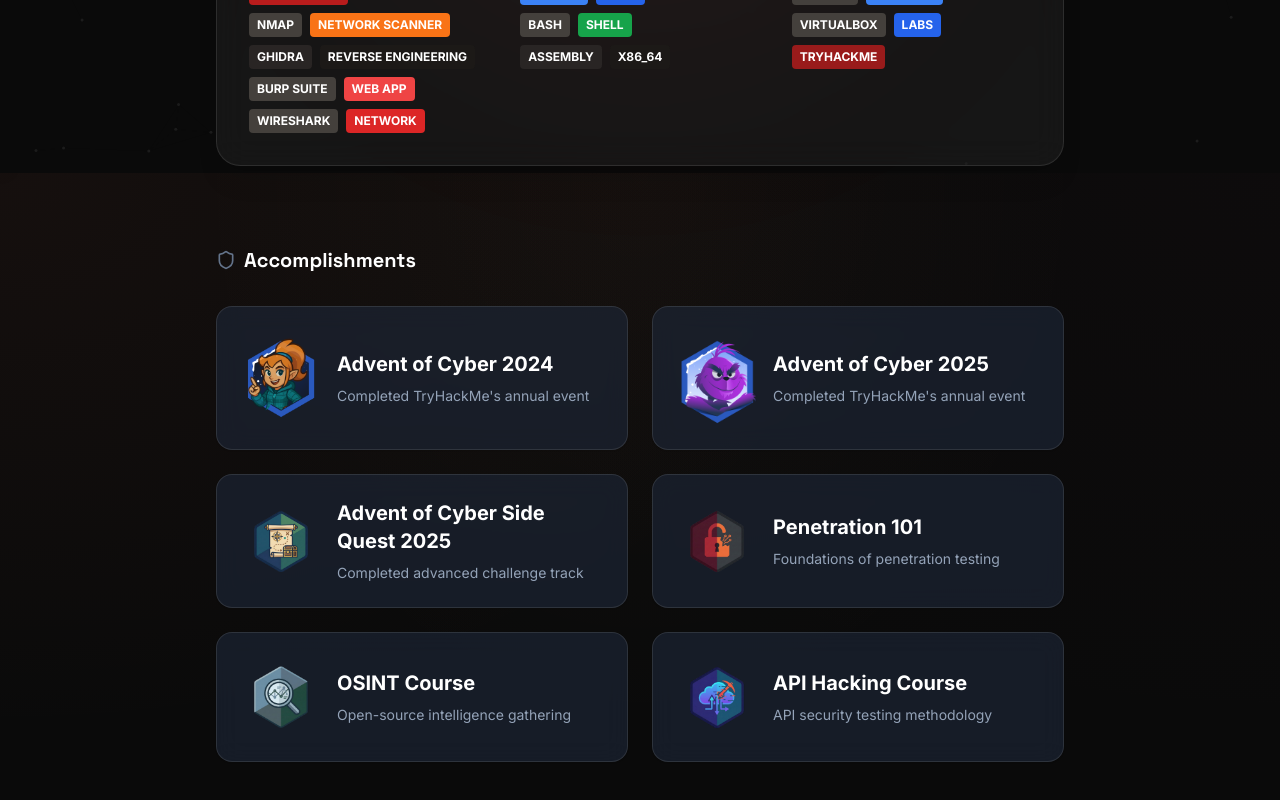
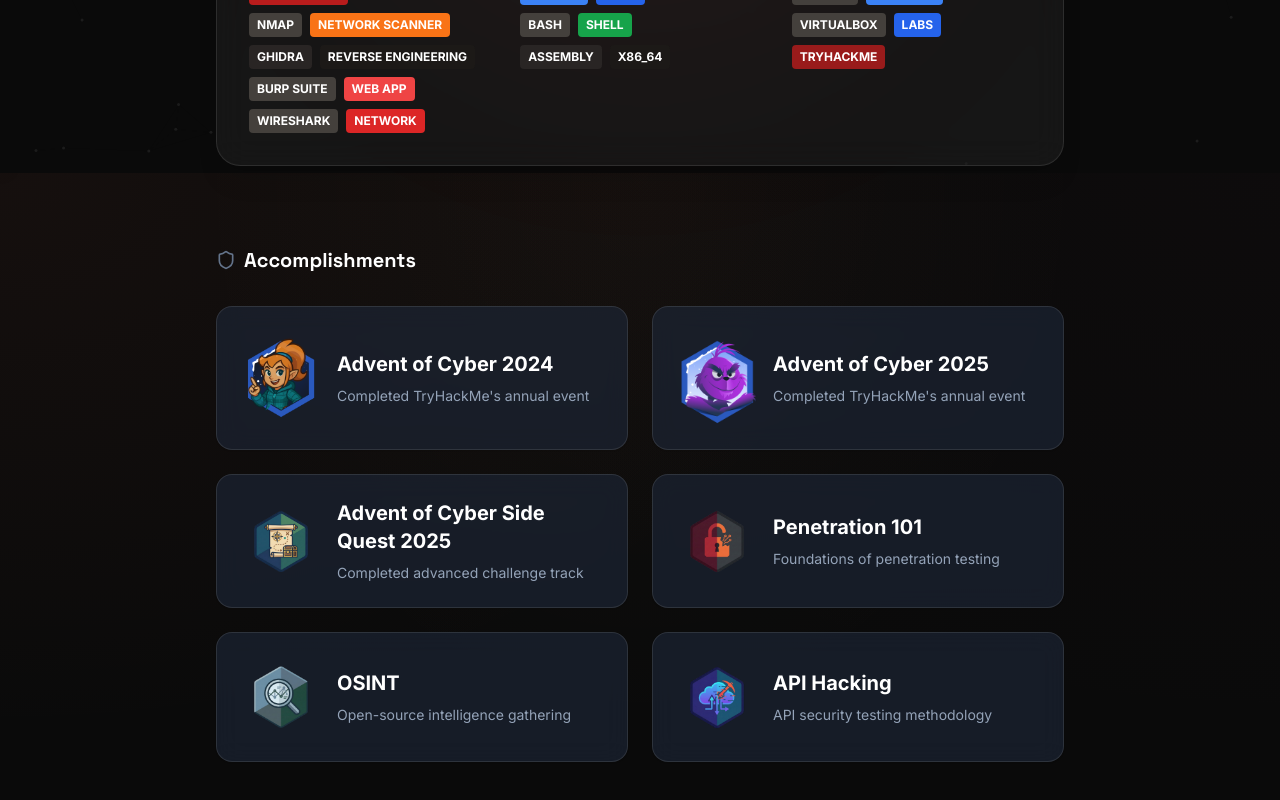
Before and after one commit to id-root/portfolio, a Next.js app: page /about in a window 1280 px wide. Shown: the part 627-1427 px from the top of the page. Built offline with nearby package versions, Linux system fonts and the light colour scheme.

Commit message:
Update page.tsx

```diff
--- a/src/app/about/page.tsx
+++ b/src/app/about/page.tsx
@@ -198,7 +198,7 @@
                                 unoptimized
                             />
                             <div className="flex-1">
-                                <div className="text-xl font-bold text-stone-900 dark:text-white mb-2">OSINT Course</div>
+                                <div className="text-xl font-bold text-stone-900 dark:text-white mb-2">OSINT</div>
                                 <div className="text-sm text-stone-600 dark:text-slate-400">Open-source intelligence gathering</div>
                             </div>
                         </div>
@@ -213,7 +213,7 @@
                                 unoptimized
                             />
                             <div className="flex-1">
-                                <div className="text-xl font-bold text-stone-900 dark:text-white mb-2">API Hacking Course</div>
+                                <div className="text-xl font-bold text-stone-900 dark:text-white mb-2">API Hacking</div>
                                 <div className="text-sm text-stone-600 dark:text-slate-400">API security testing methodology</div>
                             </div>
                         </div>
```
